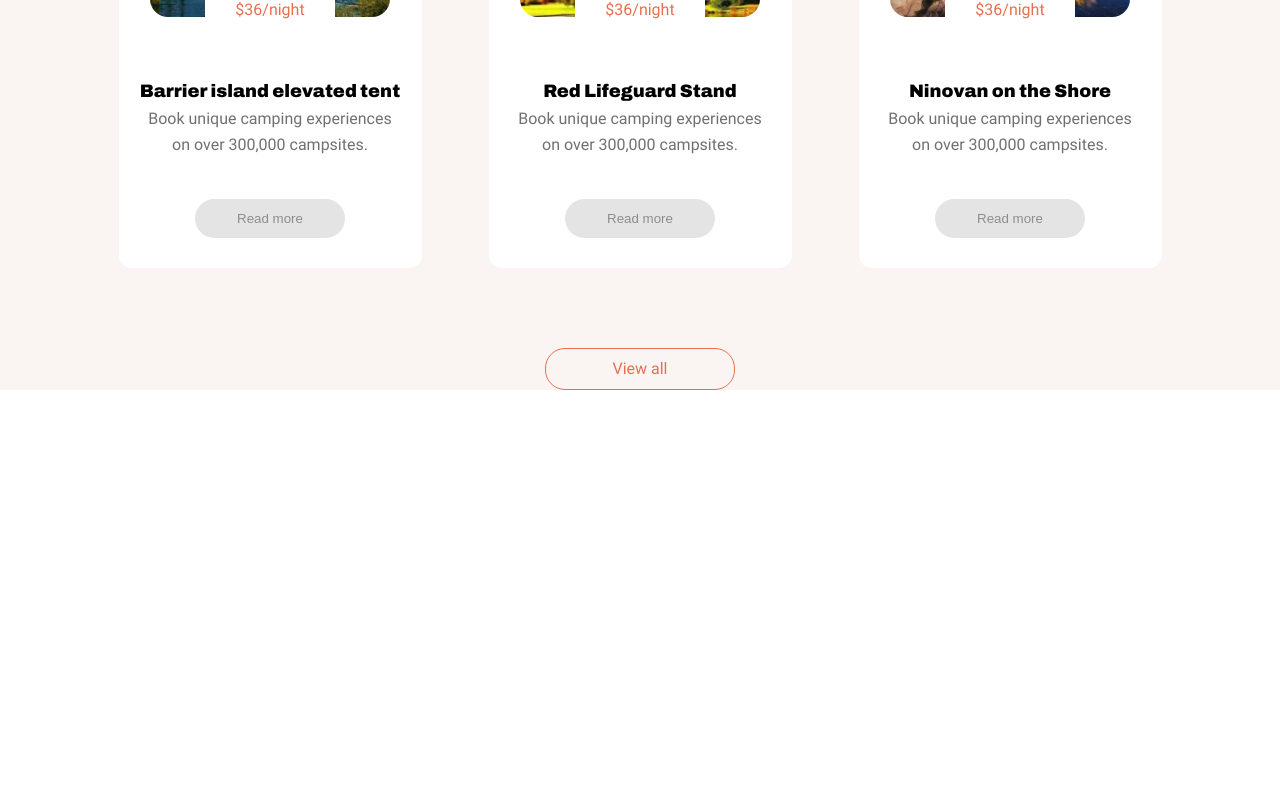
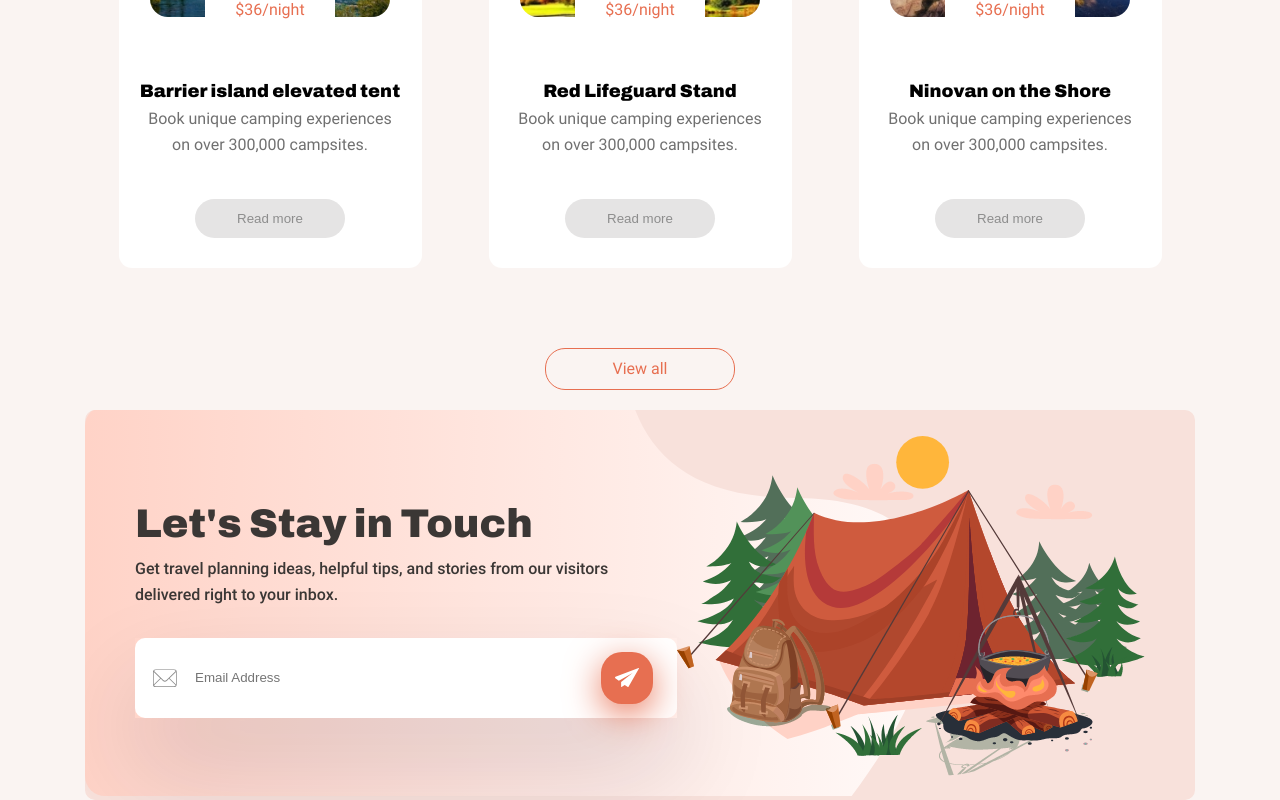
Before and after one commit to mohammad-mahdi-ghalenovi/Camping-Website-with-ReactJs, a React (Vite) app: page / in a window 1280 px wide. Shown: the part 3196-3996 px from the top of the page. Before the commit the page ends 3606 px from the top, so only its background shows below. Built offline with nearby package versions, Linux system fonts and the light colour scheme.

Commit message:
tent banner added

```diff
--- a/src/Main/MainContent.css
+++ b/src/Main/MainContent.css
@@ -5,6 +5,8 @@
     position: relative;
     top: -15rem;
 }
+
+/* desitnations */
 
 .destinations {
     display: flex;
@@ -45,6 +47,104 @@
     color: #E76F51;
     border: 1px solid #E76F51;
 }
+
+/* desitnations */
+/* Banner */
+.banner {
+    position: relative;
+    display: flex;
+    justify-content: space-between;
+    align-items: center;
+    padding: 3rem 5rem;
+    max-width: 151.8rem;
+    height: 39rem;
+    background-color: #F8E1DB;
+    border-radius: 1rem;
+    overflow: hidden;
+}
+
+.banner-left-content {
+    position: relative;
+    display: flex;
+    justify-content: start;
+    flex-direction: column;
+    width: 61.6rem;
+    z-index: 9;
+}
+
+.banner-left-content__title {
+    font-family: "Archivo Black";
+    font-size: 4rem;
+    color: #3B3735;
+}
+
+.banner-left-content__caption {
+    font-family: "Roboto Medium";
+    font-size: 1.6rem;
+    color: #3B3735;
+}
+
+.banner-left-content__input-container {
+    position: relative;
+    width: 100%;
+    height: auto;
+    margin-top: 3rem;
+    box-shadow: rgba(17, 12, 46, 0.15) 0px 48px 100px 0px;
+}
+
+.banner-left-content__input-container input {
+    width: 100%;
+    height: 8rem;
+    border-radius: 1rem;
+    border: none;
+    padding: 0 6rem;
+}
+
+.banner-left-content__input-container input:focus {
+    outline: none;
+}
+
+.banner-left-content__icon {
+    position: absolute;
+    top: 55%;
+    transform: translate(-50% , -50%);
+}
+
+.send-icon {
+    display: flex;
+    justify-content: center;
+    align-items: center;
+    right: 0rem;
+    top: 50%;
+    background-color: #E76F51;
+    height: 5rem;
+    width: 5rem;
+    border-radius: 2rem;
+    box-shadow: #E76F51 0px 10px 36px 0px, #E76F51 0px 0px 0px 1px;
+    cursor: pointer;
+}
+
+.email-icon {
+    left: 3rem;
+}
+
+.banner-right-content{
+    z-index: 9;
+}
+
+.banner-right-content__img{
+
+}
+
+
+.banner__blub {
+    position: absolute;
+    left: 0;
+    overflow: hidden;
+    z-index: 1;
+}
+
+/* Banner */
 
 
 /* Media query */
--- a/src/Main/MainContent.jsx
+++ b/src/Main/MainContent.jsx
@@ -31,12 +31,14 @@ function Main () {
     return (
         <main>
         <div className="container">
+
             <section className="services">
                 <Service {...AllServices[0]} />
                 <Service {...AllServices[1]} />
                 <Service {...AllServices[2]} />
                 <Service {...AllServices[3]} />
             </section>
+
             <section className="destinations">
                 <div className="destination-title-container">
                         <img src="../../public/imgs/svgs/destination.svg"  className="destination-title-container__icon" alt="" />
@@ -59,6 +61,27 @@ function Main () {
                 <Destination {...allDestinations[11]} />
                 <a href="#" className="destinations__link btn">View all</a>
             </section>
+
+            <section className="banner">
+                <div className="banner__blub"><img src="public/imgs/svgs/shape3.svg" alt="" /></div>
+                <div className="banner-left-content">
+                    <h2 className="banner-left-content__title">Let's Stay in Touch</h2>
+                    <p className="banner-left-content__caption">Get travel planning ideas, helpful tips, and stories from our visitors <br /> delivered right to your inbox.</p>
+                    <div className="banner-left-content__input-container">
+                        <span className="banner-left-content__icon email-icon">
+                            <img src="public/imgs/svg-icons/email.svg" alt="" />
+                        </span>
+                        <input type="text" className="" placeholder="Email Address" />
+                        <span className="banner-left-content__icon send-icon">
+                            <img src="public/imgs/svg-icons/send.svg" alt="" />
+                        </span>
+                    </div>
+                    </div>
+                <div className="banner-right-content">
+                    <img src="public/imgs/images/tent.png" alt="A tent" className="banner-right-content__img" />
+                </div>
+            </section>
+
         </div>
         </main>
 
```
